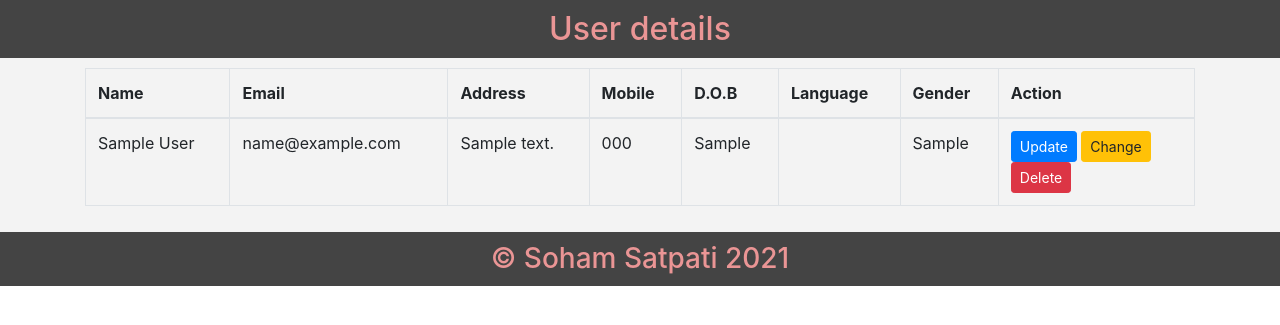
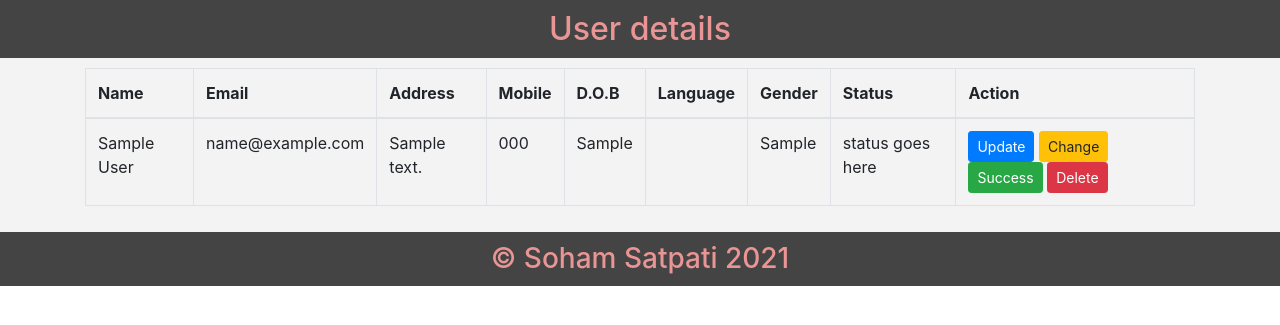
Before and after one commit to SohamSatpati/phppractice, a PHP site: page /userDetails.php in a window 1280 px wide. Shown: the top 325 px of the page. Run offline with PHP 8.4, Linux system fonts and the light colour scheme; tables that the repository leaves empty or names only in its code hold one stand-in row (values such as "Sample post"); some libraries are stand-ins or nearby versions.

Commit message:
updateuser and userdetails button added

```diff
--- a/userDetails.php
+++ b/userDetails.php
@@ -23,7 +23,7 @@ include "./include/header.php";
 </div>
 -->
 <?php
-$flag1 = $flag2= false;
+$status = $flag1 = $flag2= false;
 
 
 $sql = "SELECT * FROM user";
@@ -48,6 +48,7 @@ $result = $conn->query($sql);
         <th>D.O.B</th>
         <th>Language</th>
         <th>Gender</th>
+        <th>Status</th>
         <th>Action</th>
       </tr>
     </thead>
@@ -77,13 +78,15 @@ $result = $conn->query($sql);
         ?>
          </td>
         <td><?php echo $row["gender"];?></td>
-
-        <td id="action">
+        <td>status goes here</td>
+        <td>
         <a href="updateuser.php?id=<?php echo $row['id'];?>">
         <button type="button" class="btn btn-primary btn-sm" formaction="">Update</button>
         </a>
+
         <button type="button" class="btn btn-warning btn-sm">Change</button>
-        <br/>
+        <button type="button" class="btn btn-success btn-sm">Success</button>
+
         <a href="deleteuser.php?id=<?php echo $row['id'];?>">
         <button type="button" class="btn btn-danger btn-sm">Delete</button>
         </a>
```
Also changed, not shown: updateuser.php (+6 -6 lines).
